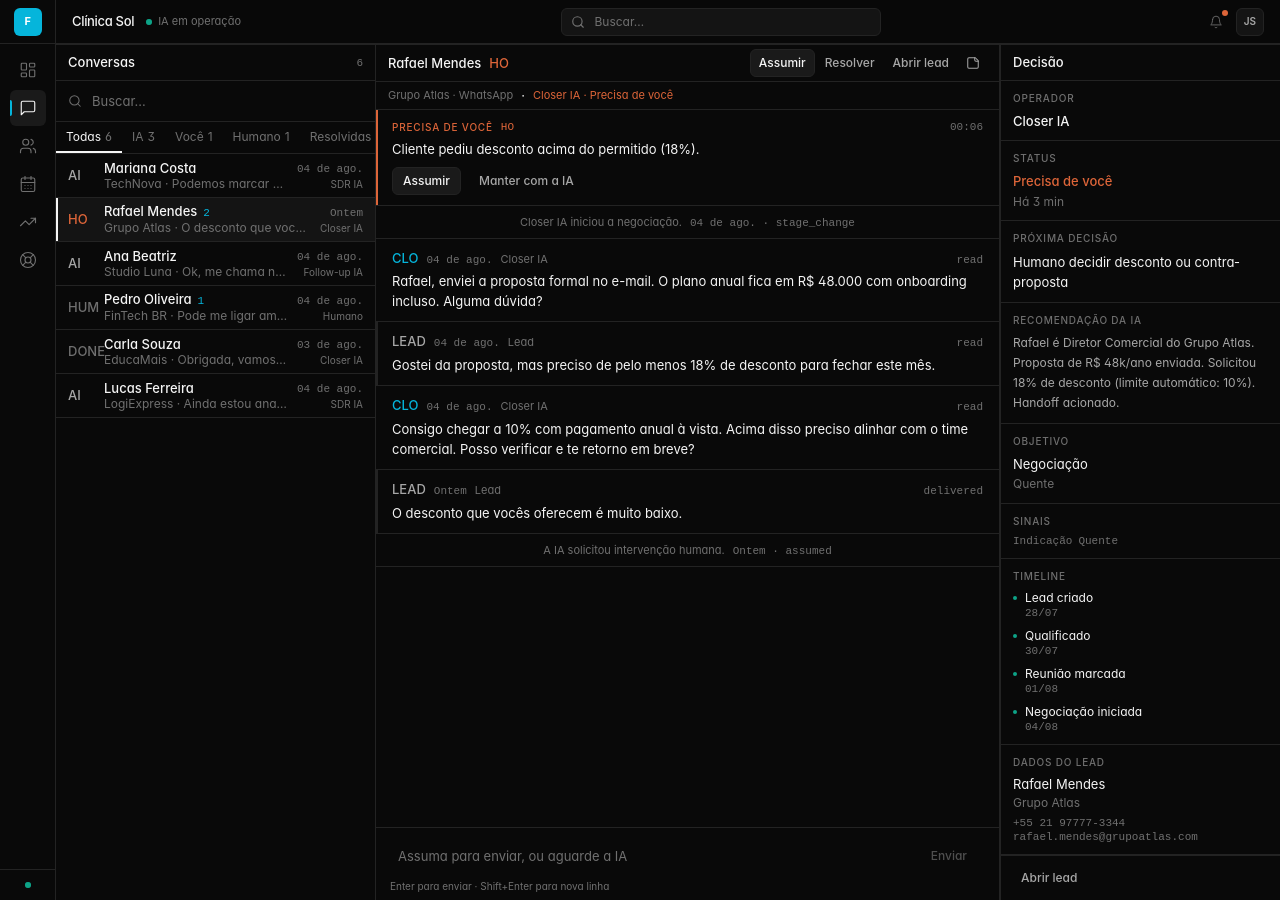
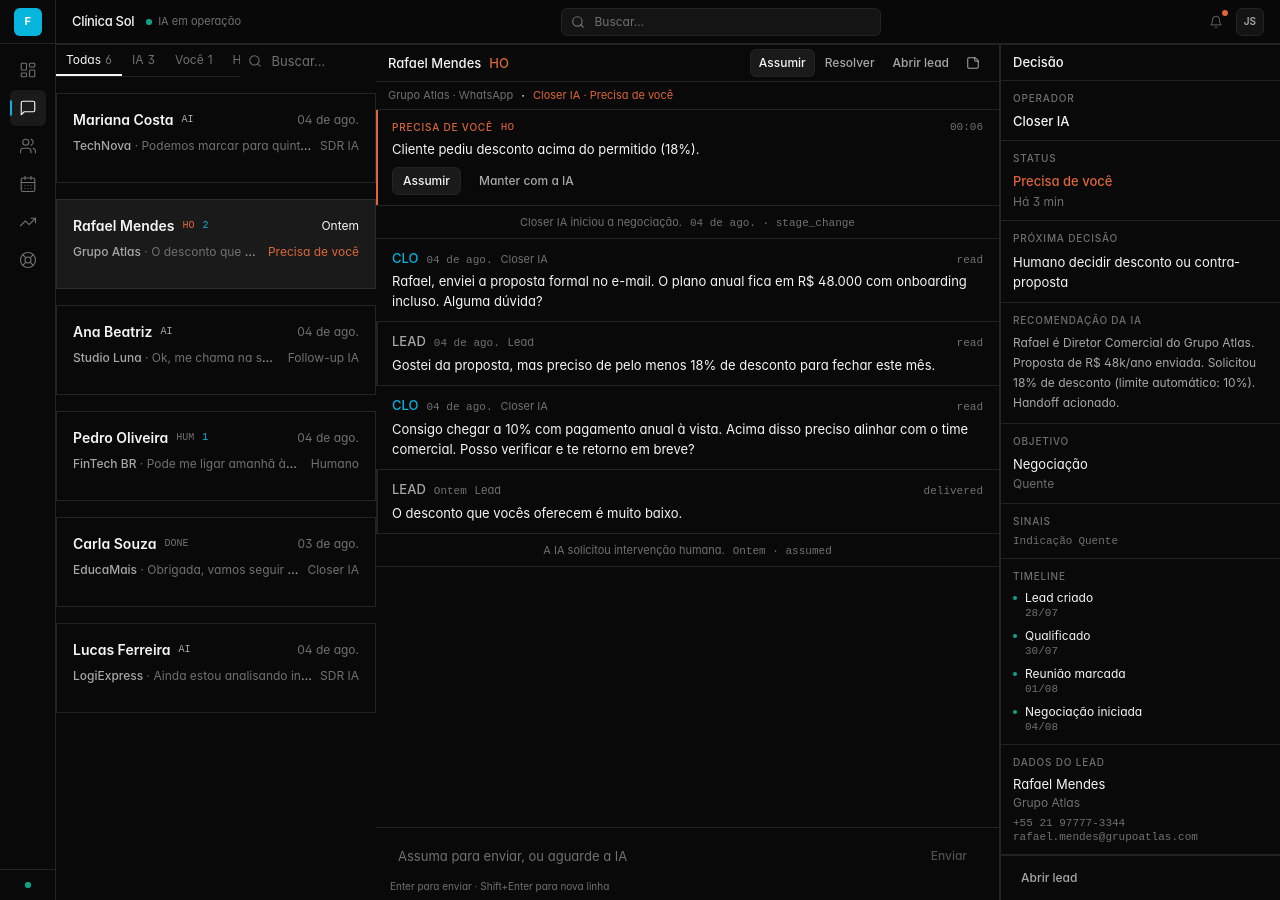
Before and after one commit to jvrm831720/forceia, a Next.js app in the folder dashboard/: page /conversas in a window 1280 px wide. Built offline with nearby package versions, Linux system fonts and the light colour scheme.

Commit message:
feat(conversations): adopt Midday inbox architecture as visual base

```diff
--- a/dashboard/components/conversations/conversation-item.tsx
+++ b/dashboard/components/conversations/conversation-item.tsx
@@ -5,9 +5,17 @@ import {
   agentLabel,
   formatMessageTime,
   statusCode,
+  statusLabel,
 } from "@/lib/conversation-utils";
 import type { Conversation } from "@/types/conversation";
 
+/**
+ * Midday inbox-item structure:
+ * h-[90px] · border · p-4 · flex-col gap-2
+ * Row 1: name (font-semibold) + time (text-xs)
+ * Row 2: secondary metric + status
+ * Selected: bg-accent + border elevated
+ */
 export function ConversationItem({
   conversation,
   selected,
@@ -28,24 +36,27 @@ export function ConversationItem({
       onClick={() => onSelect(conversation.id)}
       aria-current={selected ? "true" : undefined}
       className={cn(
-        "group relative flex h-11 w-full items-center gap-2 border-b border-border px-3 text-left transition-colors duration-100",
-        selected ? "bg-surface" : "hover:bg-surface/60",
-        needsYou && !selected && "bg-warning-soft/20",
+        "flex h-[90px] w-full flex-col items-start gap-2 border border-border p-4 text-left text-sm transition-colors",
+        selected
+          ? "border-[#2C2C2C] bg-elevated"
+          : "hover:bg-surface",
+        needsYou && !selected && "border-warning/40",
       )}
     >
+      <div className="flex w-full flex-col gap-1">
+        <div className="mb-1 flex items-center">
+          <div className="flex min-w-0 items-center gap-2">
             <span
               className={cn(
-          "absolute left-0 top-0 h-full w-0.5",
-          selected && "bg-ink",
-          needsYou && !selected && "bg-warning",
-          !selected && !needsYou && "bg-transparent group-hover:bg-border",
+                "truncate font-semibold text-ink",
+                unread && "font-semibold",
               )}
-        aria-hidden
-      />
-
+            >
+              {conversation.leadName}
+            </span>
             <span
               className={cn(
-          "w-7 shrink-0 text-mono font-medium tabular-nums",
+                "shrink-0 font-mono text-[10px] font-medium tabular-nums",
                 code === "HO" && "text-warning",
                 code === "AI" && "text-ink-muted",
                 code === "HUM" && "text-ink-soft",
@@ -54,37 +65,39 @@ export function ConversationItem({
             >
               {code}
             </span>
-
-      <div className="min-w-0 flex-1">
-        <div className="flex items-baseline gap-1.5">
-          <span
-            className={cn(
-              "truncate text-[13px] font-medium leading-4 text-ink",
-              unread && "font-medium",
-            )}
-          >
-            {conversation.leadName}
-          </span>
             {unread && (
-            <span className="shrink-0 text-mono text-brand tabular-nums">
+              <span className="shrink-0 font-mono text-[10px] text-brand tabular-nums">
                 {conversation.unreadCount}
               </span>
             )}
           </div>
-        <p className="truncate text-[12px] leading-4 text-ink-soft">
-          {conversation.company}
-          <span className="text-ink-soft/60"> · </span>
-          {conversation.lastMessage}
-        </p>
+          <time
+            className={cn(
+              "ml-auto shrink-0 text-xs",
+              selected ? "text-ink" : "text-ink-soft",
+            )}
+          >
+            {formatMessageTime(conversation.lastMessageAt)}
+          </time>
         </div>
 
-      <div className="flex shrink-0 flex-col items-end gap-0.5">
-        <time className="text-mono text-ink-soft">
-          {formatMessageTime(conversation.lastMessageAt)}
-        </time>
-        <span className="text-[10px] leading-3 text-ink-soft">
-          {agentLabel(conversation.currentOwner)}
+        <div className="flex w-full items-center">
+          <p className="min-w-0 truncate text-xs font-medium text-ink-muted">
+            {conversation.company}
+            <span className="font-normal text-ink-soft"> · </span>
+            <span className="font-normal text-ink-soft">
+              {conversation.lastMessage}
             </span>
+          </p>
+          <span
+            className={cn(
+              "ml-auto shrink-0 pl-2 text-xs",
+              needsYou ? "text-warning" : "text-ink-soft",
+            )}
+          >
+            {needsYou ? statusLabel(conversation.status) : agentLabel(conversation.currentOwner)}
+          </span>
+        </div>
       </div>
     </button>
   );
--- a/dashboard/components/conversations/conversation-list.tsx
+++ b/dashboard/components/conversations/conversation-list.tsx
@@ -6,6 +6,8 @@ import { ConversationItem } from "./conversation-item";
 import { ConversationFilters } from "./filters";
 import { ConversationSearch } from "./search";
 import { ConversationsEmptyState } from "./empty-state";
+
+const ITEM_GAP = 16;
 
 function buildFilterCounts(
   conversations: Conversation[],
@@ -27,6 +29,7 @@ function buildFilterCounts(
   return counts;
 }
 
+/** Midday list column: header + search/tabs, then items with gap-4 (16px). */
 export function ConversationList({
   conversations,
   selectedId,
@@ -48,20 +51,20 @@ export function ConversationList({
   const counts = buildFilterCounts(conversations);
 
   return (
-    <div className="flex h-full flex-col border-r border-border bg-background">
-      <div className="flex h-9 shrink-0 items-center justify-between border-b border-border px-3">
-        <span className="text-[13px] font-medium text-ink">Conversas</span>
-        <span className="text-mono text-ink-soft">{counts.all}</span>
-      </div>
-      <div className="border-b border-border px-3 py-1.5">
-        <ConversationSearch value={search} onChange={onSearchChange} />
-      </div>
+    <div className="flex h-full min-w-0 flex-1 flex-col">
+      <div className="mb-4 flex items-center justify-between gap-2">
         <ConversationFilters
           value={filter}
           onChange={onFilterChange}
           counts={counts}
         />
-      <div className="min-h-0 flex-1 overflow-y-auto">
+        <ConversationSearch value={search} onChange={onSearchChange} />
+      </div>
+
+      <div
+        className="relative min-h-0 flex-1 overflow-auto"
+        style={{ height: "calc(100vh - 180px)" }}
+      >
         {filtered.length === 0 ? (
           <ConversationsEmptyState
             title={search ? "Nenhum resultado" : "Nenhuma conversa"}
@@ -72,14 +75,16 @@ export function ConversationList({
             }
           />
         ) : (
-          filtered.map((c) => (
+          <div className="flex flex-col" style={{ gap: ITEM_GAP }}>
+            {filtered.map((c) => (
               <ConversationItem
                 key={c.id}
                 conversation={c}
                 selected={selectedId === c.id}
                 onSelect={onSelect}
               />
-          ))
+            ))}
+          </div>
         )}
       </div>
     </div>
```
Lines whose indentation alone changed are shown as unchanged.
